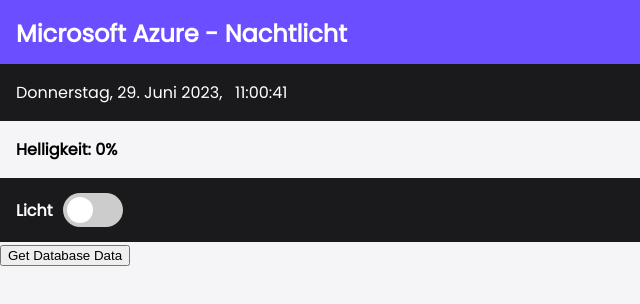
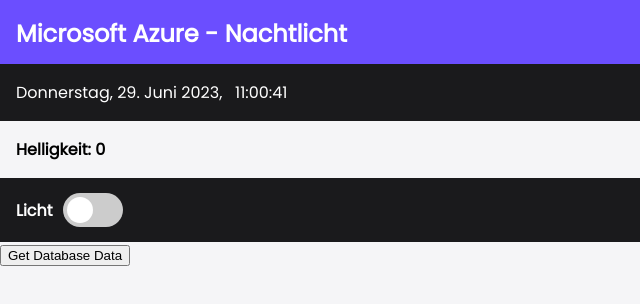
Before and after one commit to timvonasen/NightLight, a website: page public/index.html in a window 1280 px wide. Shown: the full height of the page, 0-640 px from the left. Drawn offline with Linux system fonts and the light colour scheme; no server answers.

Commit message:
Update index.html

```diff
--- a/public/index.html
+++ b/public/index.html
@@ -20,7 +20,7 @@
       <p id="currentTime">00:00</p>
     </aside>
     <main>
-      <p id="Helligkeit">Helligkeit: <span id="SensorValue">0</span>%</p>
+      <p id="Helligkeit">Helligkeit: <span id="SensorValue">0</span></p>
       <div id="LightStateDiv">
         <p>Licht</p>
         <label class="switch">
```
